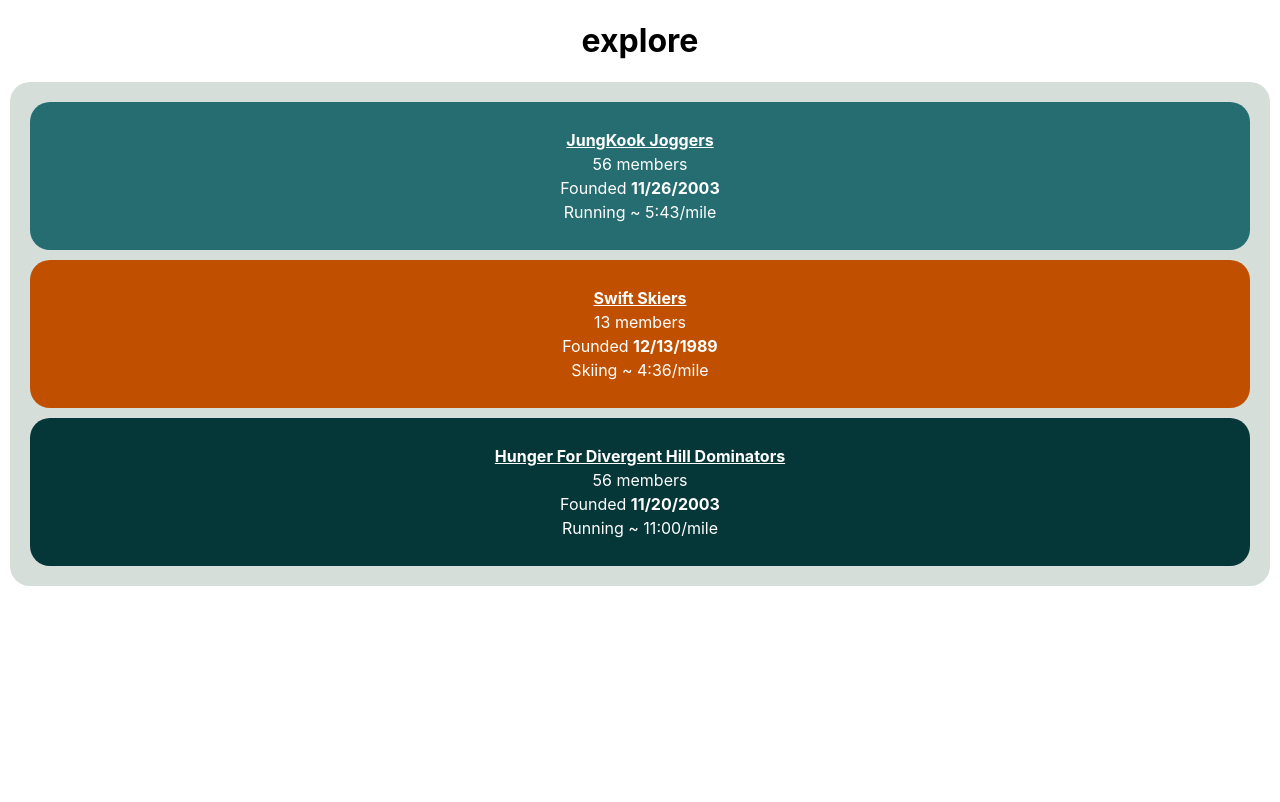
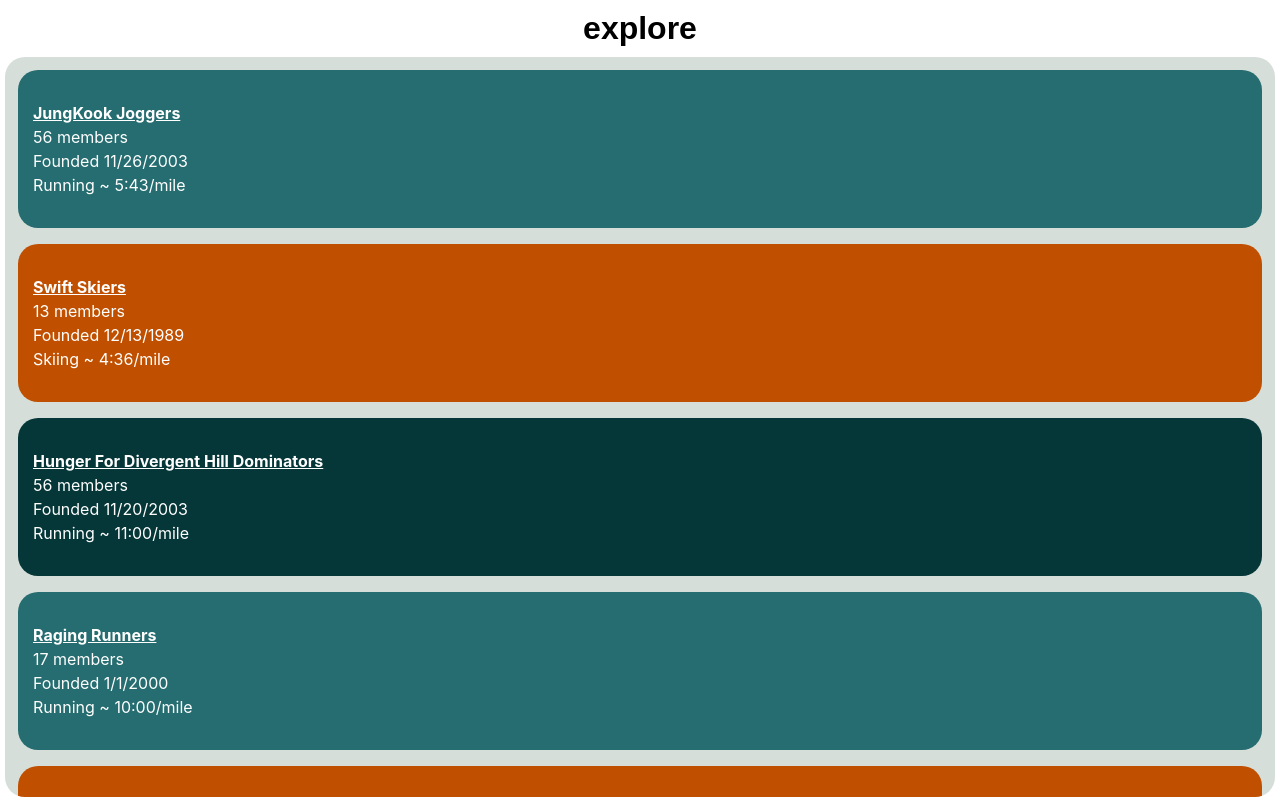
Before and after one commit to hopkinstechnocrats/fether, a React (Create React App) app: page / in a window 1280 px wide. Built offline with nearby package versions, Linux system fonts and the light colour scheme.

Commit message:
explore page scrolling updates and additional boxes

```diff
--- a/src/App.css
+++ b/src/App.css
@@ -38,43 +38,55 @@
 }
 
 h1 {
-  font-family:-apple-system, BlinkMacSystemFont, 'Segoe UI', Roboto, Oxygen, Ubuntu, Cantarell, 'Open Sans', 'Helvetica Neue', sans-serif;
+  font-family:sans-serif;
+  font-weight: 800;
+  margin:10px;
 }
+
 .RoundBox-teal {
     box-sizing: border-box;
-    padding: 10px;
-    margin: 10px;
+    padding: 15px;
+    margin: 8px;
     border-radius: 20px;
     background-color: #256d70;
     color:white;
+    text-align:left;
 
 }
 
 .RoundBox-grey {
   box-sizing: border-box;
-  padding: 10px;
-  margin: 10px;
+  padding: 5px;
+  margin: 5px;
   border-radius: 20px;
   background-color: #d5ded8;
   line-height:1.5;
+  max-height: 740px;
+  overflow:scroll;
+  display: flex;
+  flex-direction:column;
 }
 
 .RoundBox-orange {
   box-sizing: border-box;
-  padding: 10px;
-  margin: 10px;
+  padding: 15px;
+  margin: 8px;
   border-radius: 20px;
   background-color: #c05000;
   line-height:1.5;
   color:white;
+  text-align:left;
+
 }
 
 .RoundBox-darkTeal {
   box-sizing: border-box;
-    padding: 10px;
-    margin: 10px;
+    padding: 15px;
+    margin: 8px;
     border-radius: 20px;
     background-color: #053638;
     color:white;
     line-height:1.5;
+    text-align:left;
+
 }
--- a/src/App.js
+++ b/src/App.js
@@ -7,23 +7,36 @@ function App() {
     <div className="App">
       <h1>explore</h1>
       <RoundBox color="grey">
+
       <RoundBox color="teal">
         <p><b><u>JungKook Joggers</u></b><br></br>
         56 members<br></br>
-        Founded <b>11/26/2003</b><br></br>
+        Founded 11/26/2003<br></br>
         Running ~ 5:43/mile</p>
       </RoundBox>
       <RoundBox color="orange">
         <p><u><b>Swift Skiers</b></u><br></br>
         13 members<br></br>
-        Founded <b>12/13/1989</b><br></br>
+        Founded 12/13/1989<br></br>
         Skiing ~ 4:36/mile</p>
       </RoundBox>
       <RoundBox color="darkTeal">
         <p><u><b>Hunger For Divergent Hill Dominators</b></u><br></br>
         56 members <br></br>
-        Founded <b>11/20/2003</b><br></br>
+        Founded 11/20/2003<br></br>
         Running ~ 11:00/mile</p>
+      </RoundBox>
+      <RoundBox color="teal">
+        <p><u><b>Raging Runners</b></u><br></br>
+        17 members<br></br>
+        Founded 1/1/2000<br></br>
+        Running ~ 10:00/mile</p>
+      </RoundBox>
+      <RoundBox color="orange">
+        <p><u><b>BTS Bikers</b></u><br></br>
+        777 members<br></br>
+        Founded 6/12/2013<br></br>
+        Biking ~ 7 mph</p>
       </RoundBox>
       </RoundBox>
     </div>
```
